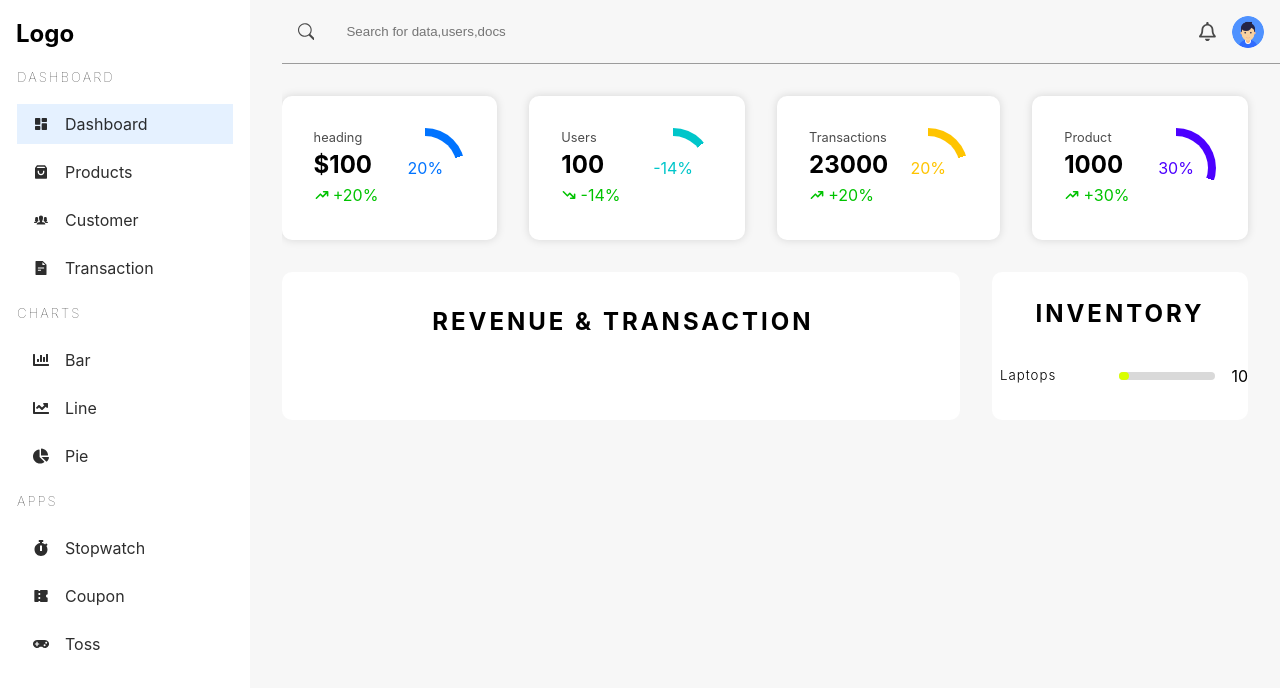
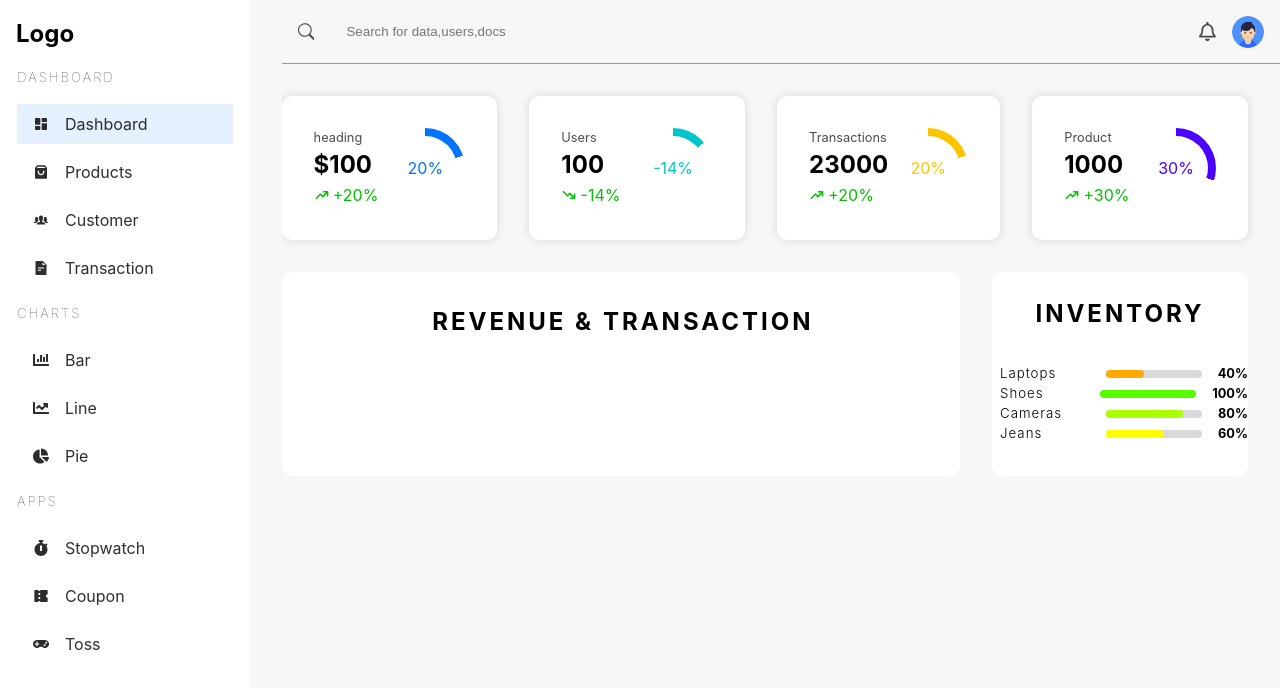
Before and after one commit to Jyotiraditya24/Dashboard, a React (Vite) app: page /admin/dashboard in a window 1280 px wide. Shown: the top 688 px of the page. Built offline with nearby package versions, Linux system fonts and the light colour scheme.

Commit message:
Dashboard sideValue added learned new things

```diff
--- a/package.json
+++ b/package.json
@@ -10,7 +10,9 @@
     "preview": "vite preview"
   },
   "dependencies": {
+    "chart.js": "^4.4.1",
     "react": "^18.2.0",
+    "react-chartjs-2": "^5.2.0",
     "react-dom": "^18.2.0",
     "react-icons": "^5.0.1",
     "react-loader-spinner": "^6.1.6",
--- /dev/null
+++ b/src/assets/data.json
@@ -0,0 +1,52 @@
+{
+  "categories": [
+    {
+      "value": 40,
+      "heading": "Laptops"
+    },
+
+    {
+      "value": 100,
+      "heading": "Shoes"
+    },
+    {
+      "value": 80,
+      "heading": "Cameras"
+    },
+    {
+      "value": 60,
+      "heading": "Jeans"
+    }
+  ],
+
+  "transaction": [
+    {
+      "id": "ksdnfkjsdfx",
+      "amount": 4000,
+      "quantity": 4,
+      "discount": 300,
+      "status": "Processing"
+    },
+    {
+      "id": "sdsdssdsd",
+      "amount": 5100,
+      "quantity": 2,
+      "discount": 900,
+      "status": "Processing"
+    },
+    {
+      "id": "sdsdcvsssdsd",
+      "amount": 13000,
+      "quantity": 91,
+      "discount": 0,
+      "status": "Shipped"
+    },
+    {
+      "id": "dfddddfd",
+      "amount": 2300,
+      "quantity": 4,
+      "discount": 2000,
+      "status": "Processing"
+    }
+  ]
+}
--- a/src/pages/Dashboard.tsx
+++ b/src/pages/Dashboard.tsx
@@ -3,6 +3,7 @@
 import { FaRegBell } from "react-icons/fa";
 import userImg from "../assets/userpic.png";
 import { HiTrendingUp, HiTrendingDown } from "react-icons/hi";
+import data from "../assets/data.json";
 
 const Dashboard = () => {
   return (
@@ -55,11 +56,14 @@
           <div className="dashboard-categories">
             <h2>Inventory</h2>
             <div>
-              <CategoryItem
-                heading="Laptops"
-                value={10}
-                color="hsl(69,100%,50%)"
-              />
+              {data.categories.map((d) => (
+                <CategoryItem
+                  key={d.heading}
+                  heading={d.heading}
+                  value={d.value}
+                  color={`hsl(${d.value},100%,50%)`}
+                />
+              ))}
             </div>
           </div>
         </section>
@@ -132,7 +136,7 @@
         }}
       ></div>
     </div>
-    <span>{value}</span>
+    <span>{value}%</span>
   </div>
 );
 
--- a/src/styles/_dashboard.scss
+++ b/src/styles/_dashboard.scss
@@ -111,6 +111,11 @@
                             border-radius: 20px;
                         }
                     }
+
+                    >span {
+                        font-size: 0.8rem;
+                        font-weight: 700;
+                    }
                 }
             }
         }
```
Also changed, not shown: 1 other file (tests, documents, lock files or other folders).
